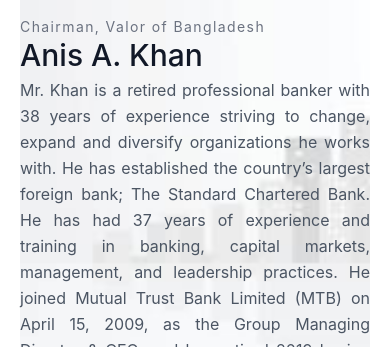
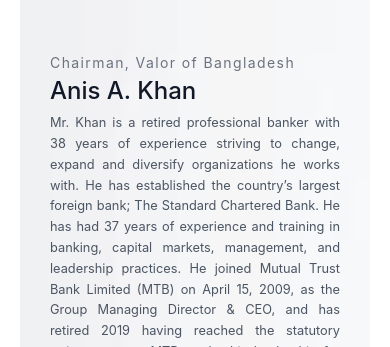
Before and after one commit to eBuzz-IT/CXO_SUMMIT, a PHP site: page / in a window 390 px wide. Shown: the part 6153-6500 px from the top of the page. Run offline with PHP 8.4, Linux system fonts and the light colour scheme.

Commit message:
more responsive updates

```diff
--- a/assets/css/responsive.css
+++ b/assets/css/responsive.css
@@ -1,6 +1,9 @@
 @media only screen and (max-width: 992px) {
     .custom-count-control canvas {
         width: 85vw !important;
+    }
+    .duo-trustee-text {
+        padding: 30px;
     }
 }
 
@@ -18,9 +21,9 @@
     .custom-count-control canvas {
         width: 80vw !important;
     }
-    .duo img {
+    /* .duo img {
         width: 30vw !important;
-    }
+    } */
     .custom-count-control canvas {
         width: 85vw !important;
     }
@@ -38,6 +41,9 @@
     }
     .custom-count-control canvas {
         width: 85vw !important;
+    }
+    .duo-trustee-text p {
+        font-size: 0.9rem;
     }
 }
 
@@ -63,6 +69,12 @@
     .custom-count-control canvas {
         width: 85vw !important;
     }
+    .duo-trustee-text p {
+        font-size: 0.8rem;
+    }
+    .duo-trustee-text h1 {
+        font-size: 1.5rem !important;
+    }
 }
 
 @media only screen and (max-width: 375px) {
@@ -87,4 +99,7 @@
     .custom-count-control canvas {
         width: 85vw !important;
     }
+    .duo-trustee-text {
+        padding: 20px;
+    }
 }
--- a/page-body/home-body.php
+++ b/page-body/home-body.php
@@ -245,10 +245,10 @@
                 <div class="h-1 bg-indigo-200 rounded overflow-hidden mt-6 mb-6">
                     <div class="w-1/4 h-full bg-indigo-500"></div>
                 </div>
-                <div class="duo grid grid-cols-1 gap-4 lg:grid-cols-2 md:grid-cols-1" style="background-image: url('./assets/images/gallery/bg6.jpg'); background-size: cover; height:950px; padding-top:0px;">
+                <div class="duo grid grid-cols-1 gap-4 lg:grid-cols-2 md:grid-cols-1" style="background-image: url('./assets/images/gallery/bg6.jpg'); background-size: cover; padding-top:0px;">
                     <div class="lg:w-3/4 mx-auto flex flex-wrap">
-                        <img alt="ecommerce" class="lg:w-1/2 w-full lg:h-auto h-64 object-cover object-center rounded" src="../assets/images/gallery/fb_post (1).jpg">
-                        <div class="lg:w-1/2 w-full lg:py-6 mt-6 lg:mt-0">
+                        <img alt="ecommerce" class="lg:w-1/2 w-full h-auto object-cover object-center rounded" src="../assets/images/gallery/fb_post (1).jpg">
+                        <div class="lg:w-1/2 w-full lg:py-6 mt-6 lg:mt-0 duo-trustee-text">
                             <h2 class="text-sm title-font text-gray-500 tracking-widest">Chairman, Valor of Bangladesh</h2>
 
                             <h1 class="text-gray-900 text-3xl title-font font-medium mb-1">Anis A. Khan</h1>
@@ -257,8 +257,8 @@
                         </div>
                     </div>
                     <div class="lg:w-3/4 mx-auto flex flex-wrap">
-                        <img alt="ecommerce" class="duo lg:w-1/3 w-full lg:h-auto h-64 object-cover object-center rounded" src="../assets/images/gallery/fb_post (4).jpg">
-                        <div class="lg:w-1/2 w-full lg:py-6 mt-6 lg:mt-0">
+                        <img alt="ecommerce" class="duo lg:w-1/3 w-full h-auto object-cover object-center rounded" src="../assets/images/gallery/fb_post (4).jpg">
+                        <div class="lg:w-1/2 w-full lg:py-6 mt-6 lg:mt-0 duo-trustee-text">
                             <h2 class="text-sm title-font text-gray-500 tracking-widest">Vice Chairman, Valor of Bangladesh</h2>
 
                             <h1 class="text-gray-900 text-3xl title-font font-medium mb-1">KAM Majedur Rahman</h1>
@@ -277,10 +277,10 @@
                 <div class="h-1 bg-indigo-200 rounded overflow-hidden mt-6 mb-6">
                     <div class="w-1/4 h-full bg-indigo-500"></div>
                 </div>
-                <div class="duo grid grid-cols-1 gap-4 lg:grid-cols-2 md:grid-cols-1" style="background-image: url('./assets/images/gallery/bg1.jpg'); background-size: cover; height:950px; padding-top:0px;">
+                <div class="duo grid grid-cols-1 gap-4 lg:grid-cols-2 md:grid-cols-1" style="background-image: url('./assets/images/gallery/bg1.jpg'); background-size: cover; padding-top:0px;">
                     <div class="lg:w-3/4 mx-auto flex flex-wrap">
-                        <img alt="ecommerce" class="lg:w-3/4 w-full lg:h-auto h-64 object-cover object-center rounded" src="../assets/images/gallery/fb_post (3).jpg">
-                        <div class="lg:w-1/2 w-full lg:py-6 mt-6 lg:mt-0">
+                        <img alt="ecommerce" class="lg:w-3/4 w-full h-auto object-cover object-center rounded" src="../assets/images/gallery/fb_post (3).jpg">
+                        <div class="lg:w-1/2 w-full lg:py-6 mt-6 lg:mt-0 duo-trustee-text">
                             <h2 class="text-sm title-font text-gray-500 tracking-widest">Communication Director, Valor of Bangladesh</h2>
 
                             <h1 class="text-gray-900 text-3xl title-font font-medium mb-1">Mahzabin Ferdous</h1>
@@ -289,8 +289,8 @@
                         </div>
                     </div>
                     <div class="lg:w-3/4 mx-auto flex flex-wrap">
-                        <img alt="ecommerce" class="duo lg:w-3/4 w-full lg:h-auto h-64 object-cover object-center rounded" src="../assets/images/gallery/fb_post (2).jpg">
-                        <div class="lg:w-1/2 w-full lg:py-6 mt-6 lg:mt-0">
+                        <img alt="ecommerce" class="duo lg:w-3/4 w-full h-auto object-cover object-center rounded" src="../assets/images/gallery/fb_post (2).jpg">
+                        <div class="lg:w-1/2 w-full lg:py-6 mt-6 lg:mt-0 duo-trustee-text">
                             <h2 class="text-sm title-font text-gray-500 tracking-widest">Executive Director, Valor of Bangladesh</h2>
 
                             <h1 class="text-gray-900 text-3xl title-font font-medium mb-1">Najmus Ahmed Albab</h1>
```
